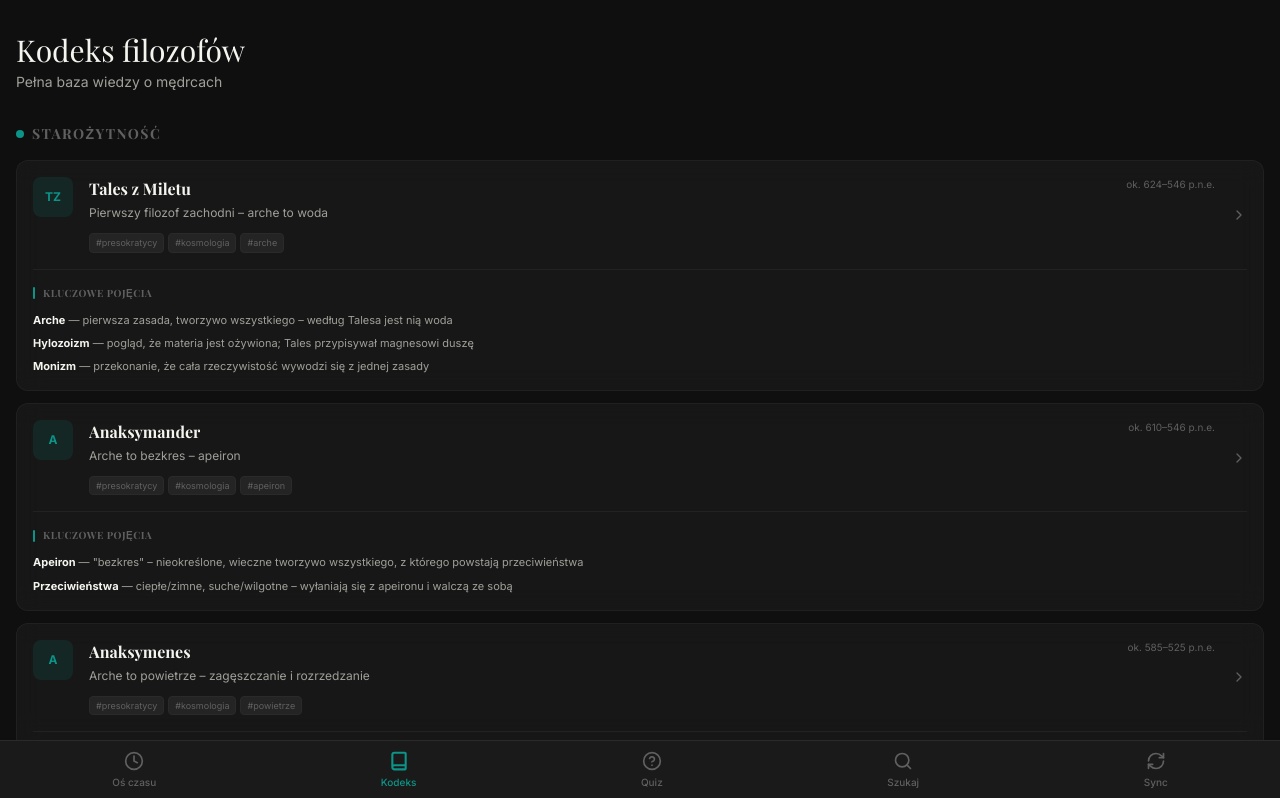
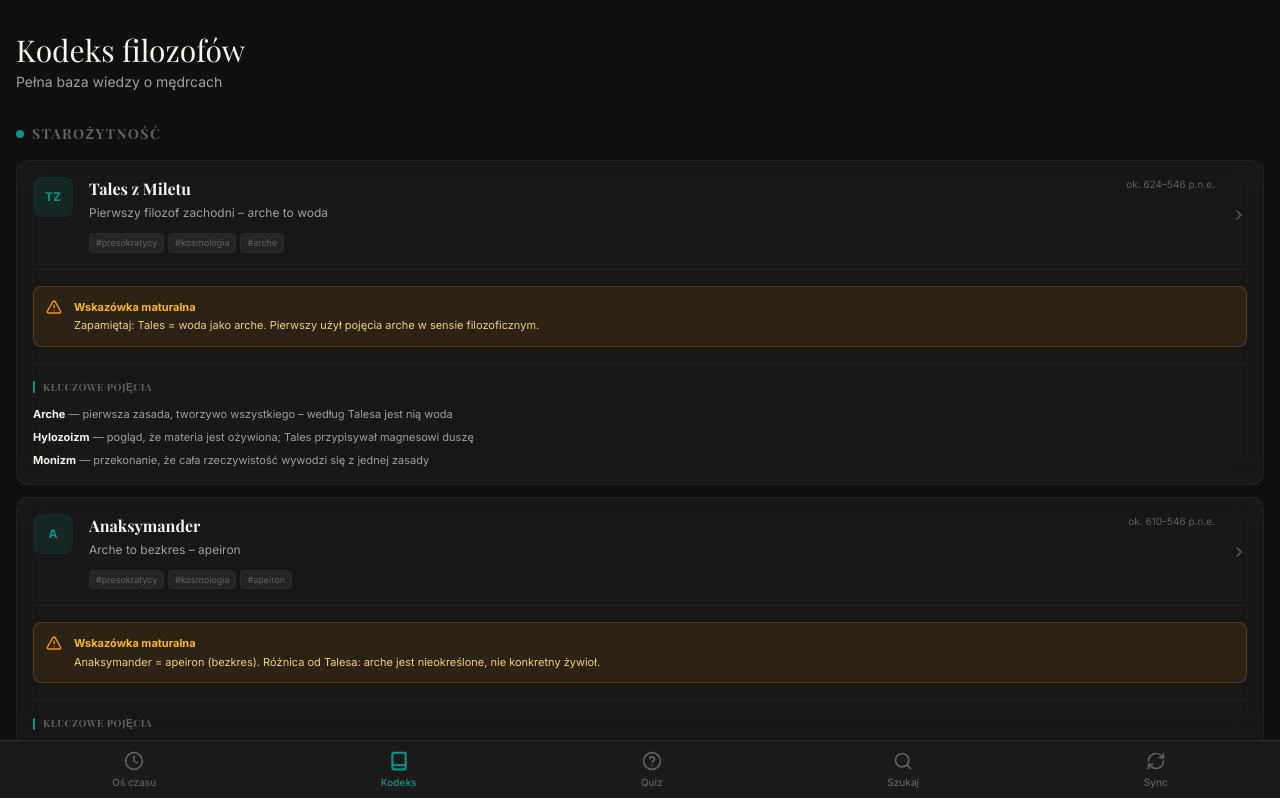
Before and after one commit to kidiksentrik/Matura-Filozofia, a Next.js app: page /codex in a window 1280 px wide. Shown: the top 798 px of the page. Built offline with nearby package versions, Linux system fonts and the light colour scheme; a web font is replaced by a local one.

Commit message:
feat: display matura tips in codex list and fix hydration mismatch

```diff
--- a/src/app/codex/page.tsx
+++ b/src/app/codex/page.tsx
@@ -4,7 +4,7 @@ import { useState } from 'react';
 import data from '@/data/philosophers.json';
 import { Philosopher, Era } from '@/lib/types';
 import PhilosopherCard from '@/components/PhilosopherCard';
-import { ChevronRight, CheckCircle2 } from 'lucide-react';
+import { ChevronRight, CheckCircle2, AlertTriangle } from 'lucide-react';
 import { useProgress } from '@/lib/useProgress';
 import { useNotes } from '@/lib/useNotes';
 
@@ -86,6 +86,18 @@ export default function CodexPage() {
                         <ChevronRight size={16} className="text-[var(--text-muted)] self-center" />
                       </div>
 
+                      {p.matura_tip && (
+                        <div className="pt-4 border-t border-white/5">
+                          <div className="bg-amber-500/10 border border-amber-500/20 p-3 rounded-lg flex gap-3 text-[11px] text-amber-200/90">
+                            <AlertTriangle className="text-amber-500 shrink-0" size={16} />
+                            <div>
+                              <strong className="block mb-0.5 text-amber-400">Wskazówka maturalna</strong>
+                              {p.matura_tip}
+                            </div>
+                          </div>
+                        </div>
+                      )}
+
                       {concepts.length > 0 && (
                         <div className="pt-4 border-t border-white/5 space-y-3">
                           <h4 className="text-[10px] font-bold uppercase tracking-wider text-[var(--text-muted)] flex items-center gap-2">
--- a/src/components/TimelineEra.tsx
+++ b/src/components/TimelineEra.tsx
@@ -1,3 +1,4 @@
+import { useEffect, useState } from 'react';
 import { Philosopher, Era } from '@/lib/types';
 import { useProgress } from '@/lib/useProgress';
 import { CheckCircle2 } from 'lucide-react';
@@ -10,12 +11,18 @@ interface TimelineEraProps {
 
 export default function TimelineEra({ era, philosophers, onPhilosopherClick }: TimelineEraProps) {
   const { isCompleted } = useProgress();
+  const [mounted, setMounted] = useState(false);
+
+  useEffect(() => {
+    setMounted(true);
+  }, []);
+
   return (
     <div className="mb-12 px-4 group/era">
-      <div className="flex items-baseline justify-between mb-5 border-l-4 pl-4 transition-all duration-500 group-hover/era:pl-6" style={{ borderColor: era.color }}>
+      <div className="flex items-baseline justify-between mb-5 border-l-4 pl-4 transition-all duration-500 group-hover/era:pl-6" style={mounted ? { borderColor: era.color } : {}}>
         <div>
           <h2 className="text-xl font-serif text-[var(--text-primary)] tracking-tight">{era.label}</h2>
-          <div className="h-0.5 w-8 mt-1 rounded-full opacity-50 group-hover/era:w-12 transition-all duration-500" style={{ backgroundColor: era.color }}></div>
+          <div className="h-0.5 w-8 mt-1 rounded-full opacity-50 group-hover/era:w-12 transition-all duration-500" style={mounted ? { backgroundColor: era.color } : {}}></div>
         </div>
         <span className="text-[10px] font-bold uppercase tracking-widest text-[var(--text-muted)] bg-[var(--bg-secondary)] px-2 py-1 rounded-md border border-[var(--border)]">
           {era.range}
@@ -44,9 +51,9 @@ export default function TimelineEra({ era, philosophers, onPhilosopherClick }: T
                     : 'hover:border-[var(--era-color)]'
                   }`}
                   style={{
-                    backgroundColor: isCore ? `${era.color}` : 'var(--bg-secondary)',
-                    borderColor: isCore ? 'transparent' : 'var(--border)',
-                    color: isCore ? '#fff' : 'var(--text-secondary)',
+                    backgroundColor: mounted && isCore ? `${era.color}` : 'var(--bg-secondary)',
+                    borderColor: mounted && isCore ? 'transparent' : 'var(--border)',
+                    color: mounted && isCore ? '#fff' : 'var(--text-secondary)',
                     '--era-color': era.color,
                     '--era-color-alpha': `${era.color}44`
                   } as React.CSSProperties}
```
